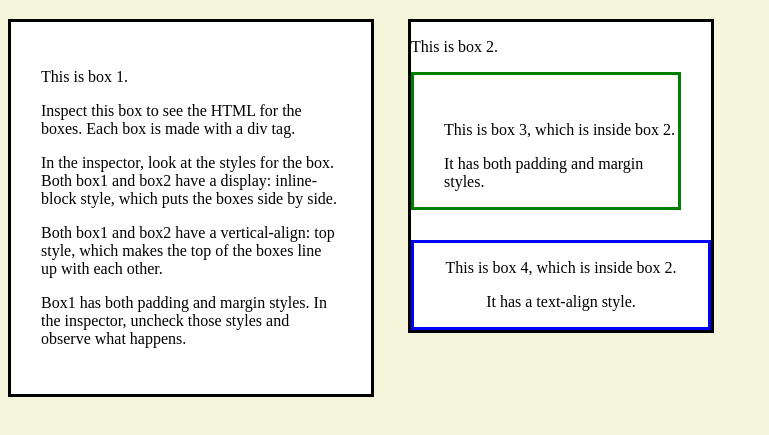
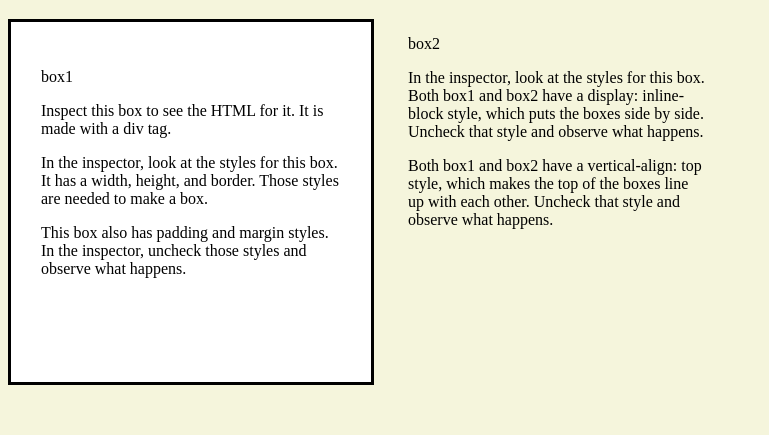
Before and after one commit to mrcodeswildride/layout, a plain HTML site: page index.html in a window 1280 px wide. Shown: the part 61-496 px from the top of the page, without its empty margins (0-769 px from the left). Drawn offline with Linux system fonts and the light colour scheme.

Commit message:
simplified illustration

```diff
--- a/index.html
+++ b/index.html
@@ -2,35 +2,41 @@
 <html>
 
 <head>
-    <title>Layout</title>
-    <meta name="viewport" content="width=device-width, initial-scale=0.45">
-    <link rel="stylesheet" href="stylesheet.css">
+	<title>Layout</title>
+	<meta name="viewport" content="width=device-width, initial-scale=0.5">
+	<link href="style.css" rel="stylesheet">
 </head>
 
 <body>
-    <h1>Layout</h1>
+	<h1>Layout</h1>
 
-    <div id="box1" class="box">
-        <p>This is box 1.</p>
-        <p>Inspect this box to see the HTML for the boxes. Each box is made with a div tag.</p>
-        <p>In the inspector, look at the styles for the box. Both box1 and box2 have a display: inline-block style, which puts the boxes side by side.</p>
-        <p>Both box1 and box2 have a vertical-align: top style, which makes the top of the boxes line up with each other.</p>
-        <p>Box1 has both padding and margin styles. In the inspector, uncheck those styles and observe what happens.</p>
-    </div>
+	<div id="box1">
+		<p>box1</p>
 
-    <div id="box2" class="box">
-        <p>This is box 2.</p>
+    <p>
+      Inspect this box to see the HTML for it. It is made with a div tag.
+    </p>
 
-        <div id="box3" class="box">
-            <p>This is box 3, which is inside box 2.</p>
-            <p>It has both padding and margin styles.</p>
-        </div>
+    <p>
+      In the inspector, look at the styles for this box. It has a width, height, and border. Those styles are needed to make a box.
+    </p>
 
-        <div id="box4" class="box">
-            <p>This is box 4, which is inside box 2.</p>
-            <p>It has a text-align style.</p>
-        </div>
-    </div>
+    <p>
+      This box also has padding and margin styles. In the inspector, uncheck those styles and observe what happens.
+    </p>
+	</div>
+
+	<div id="box2">
+		<p>box2</p>
+
+    <p>
+      In the inspector, look at the styles for this box. Both box1 and box2 have a display: inline-block style, which puts the boxes side by side. Uncheck that style and observe what happens.
+    </p>
+
+    <p>
+      Both box1 and box2 have a vertical-align: top style, which makes the top of the boxes line up with each other. Uncheck that style and observe what happens.
+    </p>
+	</div>
 </body>
 
 </html>
--- /dev/null
+++ b/style.css
@@ -0,0 +1,23 @@
+body {
+  background-color: beige;
+}
+
+#box2 {
+  width: 300px;
+}
+
+/* styles both box1 and box2 */
+#box1,
+#box2 {
+  display: inline-block;
+  vertical-align: top;
+}
+
+#box1 {
+  width: 300px;
+  height: 300px;
+  border: 3px solid black;
+  background-color: white;
+  padding: 30px;
+  margin-right: 30px;
+}
--- a/stylesheet.css
+++ /dev/null
@@ -1,35 +0,0 @@
-body {
-    background-color: beige;
-}
-
-/*styles every element with class box*/
-.box {
-    background-color: white;
-}
-
-/*styles both box1 and box2*/
-#box1,
-#box2 {
-    display: inline-block;
-    vertical-align: top;
-    width: 300px;
-    border: 3px solid black;
-}
-
-#box1 {
-    padding: 30px;
-    margin-right: 30px;
-}
-
-#box3 {
-    border: 3px solid green;
-    padding-left: 30px;
-    padding-top: 30px;
-    margin-right: 30px;
-    margin-bottom: 30px;
-}
-
-#box4 {
-    border: 3px solid blue;
-    text-align: center;
-}
```
Also changed, not shown: 1 other file.
